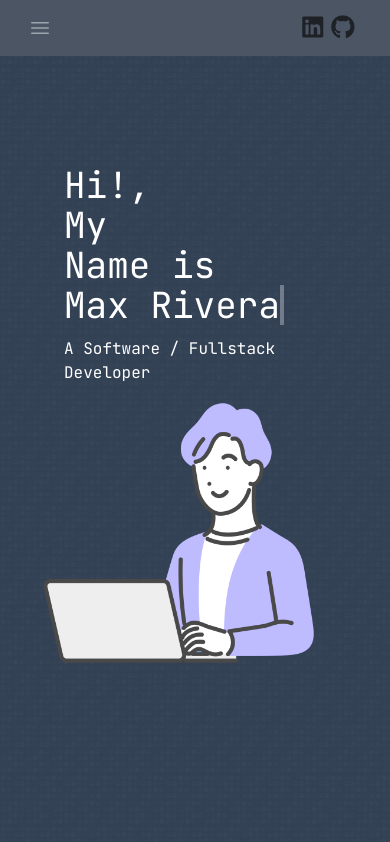
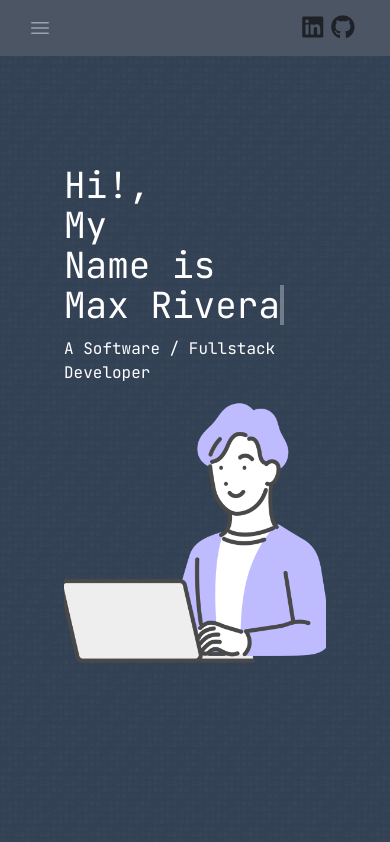
Before and after one commit to Lelmats/PortfolioWeb_React, a React (Vite) app: page / in a window 390 px wide. Shown: the top 842 px of the page. Built offline with nearby package versions, Linux system fonts and the light colour scheme; what taos would draw is missing.

Commit message:
TestImgHome

```diff
--- a/src/App.tsx
+++ b/src/App.tsx
@@ -36,7 +36,7 @@ function App() {
             </p>
         </div>
         <div className='flex justify-end'>
-          <img className='object-cover h-[35vh] md:h-[65vh] sm:h-[55vh] min-w-fit hover:scale-105 transition-transform duration-500 ' src="img\MaxCharacter.png" alt="" />
+          <img className='object-cover h-[35vh] md:h-[65vh] sm:h-[55vh] sm:min-w-fit hover:scale-105 transition-transform duration-500' src="img\MaxCharacter.png" alt="" />
         </div>
       </div>
     </div>
```
